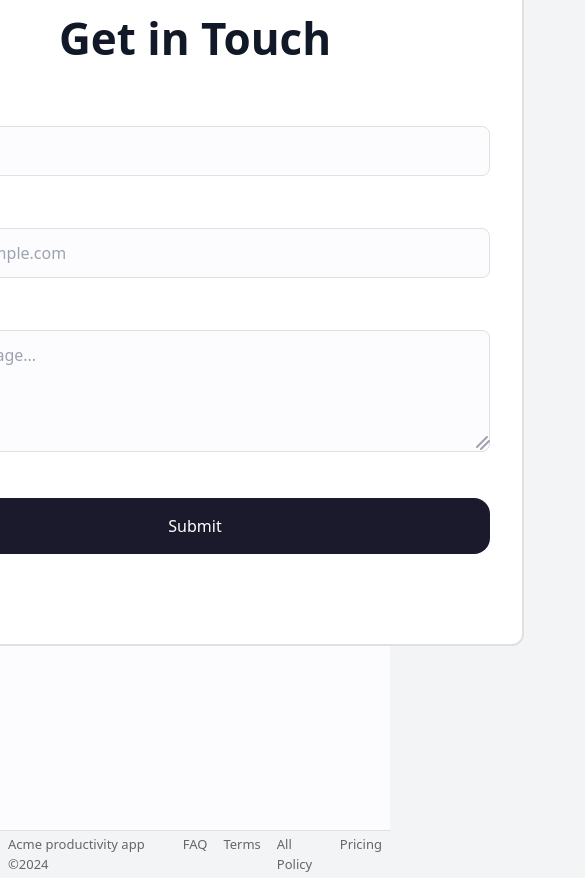
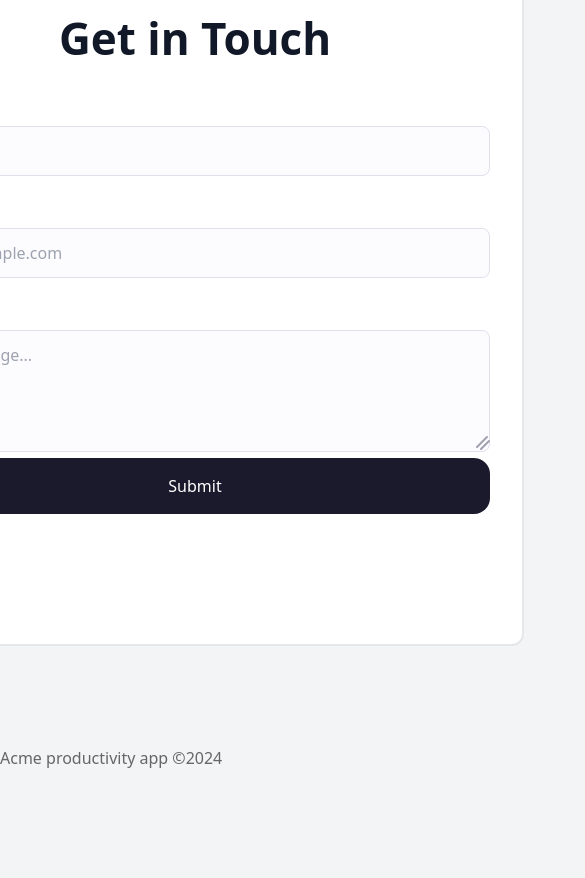
Before and after one commit to wpc41205/css-app-landing-page-tailwind-css, a plain HTML site: page index.html in a window 390 px wide. Shown: the part 1320-2198 px from the top of the page, 585 px wide, since content can reach past the window. After the commit the page ends 2122 px from the top, so only its background shows below. Drawn offline with nearby package versions, Linux system fonts and the light colour scheme.

Commit message:
feat: contact form styles and  footer layout for improved responsiveness and aesthetics

```diff
--- a/index.html
+++ b/index.html
@@ -79,15 +79,17 @@
     </section>
   <body>
     <!-- contact section -->
-    <div class="bg-[#fcfcfe] w-full h-[850px] flex justify-center items-start">
-      <div class="bg-white border-2 border-[#e0e0e0] rounded-xl p-8 w-[1199px] h-[666px] flex flex-col items-center">
+    <div class="flex-1 flex justify-center items-start">
+      <div class="bg-white border-2 rounded-xl p-8 w-[1199px] h-[666px] flex flex-col items-center">
         <h2 class="font-bold text-[44px] leading-[48px] w-full text-center mb-8">Get in Touch</h2>
         <form class="space-y-5 w-[589px]">
           <!-- Name -->
           <div>
             <label class="block text-[#666666] text-[16px] leading-[24px] mb-2" for="name">Name</label>
             <input
-              class="w-full border border-[#e0e0e0] rounded-lg px-4 py-3 text-[#666] text-[16px] leading-[24px] focus:outline-none focus:ring-2 focus:ring-[#e0e0e0] bg-[#fcfcfe]"
+              class="w-full border border-[#E0E0ED] rounded-lg px-3 py-3 text-[#666] text-[16px] leading-[24px]
+                     focus:outline-none focus:border-[#5E44FF] focus:ring-0
+                     hover:border-[#B5A9FF] bg-[#fcfcfe]"
               type="text"
               id="name"
               name="name"
@@ -98,7 +100,9 @@
           <div>
             <label class="block text-[#666666] text-[16px] leading-[24px] mb-2" for="email">Email</label>
             <input
-              class="w-full border border-[#e0e0e0] rounded-lg px-4 py-3 text-[#666] text-[16px] leading-[24px] focus:outline-none focus:ring-2 focus:ring-[#e0e0e0] bg-[#fcfcfe]"
+              class="w-full border border-[#E0E0ED] rounded-lg px-3 py-3 text-[#666] text-[16px] leading-[24px]
+                     focus:outline-none focus:border-[#5E44FF] focus:ring-0
+                     hover:border-[#B5A9FF] bg-[#fcfcfe]"
               type="email"
               id="email"
               name="email"
@@ -109,7 +113,9 @@
           <div class="relative">
             <label class="block text-[#666666] text-[16px] leading-[24px] mb-2" for="message">Message</label>
             <textarea
-              class="w-full border border-[#e0e0e0] rounded-lg px-4 py-3 text-[#666] text-[16px] leading-[24px] focus:outline-none focus:ring-2 focus:ring-[#e0e0e0] bg-[#fcfcfe] resize-none"
+              class="w-full border border-[#E0E0ED] rounded-lg px-3 py-3 text-[#666] text-[16px] leading-[24px]
+                     focus:outline-none focus:border-[#5E44FF] focus:ring-0
+                     hover:border-[#B5A9FF] bg-[#fcfcfe] resize-none"
               id="message"
               name="message"
               rows="4"
@@ -122,18 +128,24 @@
             </svg>
           </div>
         </form>
-        <button class="bg-[#1A1A2C] text-white text-[16px] p-16,36 mt-[40px] rounded-[16px] w-[589px] h-[56px] gap-[6px]">Submit</button>
+        <button
+          class="w-[589px] px-9 py-4 rounded-2xl bg-[#1A1A2C] text-white
+                 hover:bg-[#5F5F76]
+                 focus:bg-[#35354D] focus:ring-2 focus:ring-[#5F5F76]
+                 transition-colors duration-150"
+        >
+          Submit
+        </button>
       </div>
     </div>
-    <!-- footer section -->
-     <!-- footer section -->
-     <footer class="flex justify-between items-center w-full border-t border-[#e0e0e0] px-2 py-1 text-[13px]">
-      <span class="text-[#666]">Acme productivity app ©2024</span>
-      <nav class="flex gap-4">
-        <a href="#" class="text-[#666] hover:underline">FAQ</a>
-        <a href="#" class="text-[#666] hover:underline">Terms</a>
-        <a href="#" class="text-[#666] hover:underline">All Policy</a>
-        <a href="#" class="text-[#666] hover:underline">Pricing</a>
+    <!-- footer section (อยู่นอกกล่องขาว) -->
+    <footer class="w-[1199px] mx-auto h-[24px] flex justify-between items-center gap-[37px] text-[16px] mb-8 mt-[100px]">
+      <span class="text-[#666] text-[16px]">Acme productivity app ©2024</span>
+      <nav class="flex gap-8 items-center">
+        <a href="#" class="text-[#666] text-[16px] font-bold hover:underline">FAQ</a>
+        <a href="#" class="text-[#666] text-[16px] font-bold hover:underline">Terms</a>
+        <a href="#" class="text-[#666] text-[16px] font-bold hover:underline">AI Policy</a>
+        <a href="#" class="text-[#666] text-[16px] font-bold hover:underline">Pricing</a>
       </nav>
     </footer>
   </body>
```
